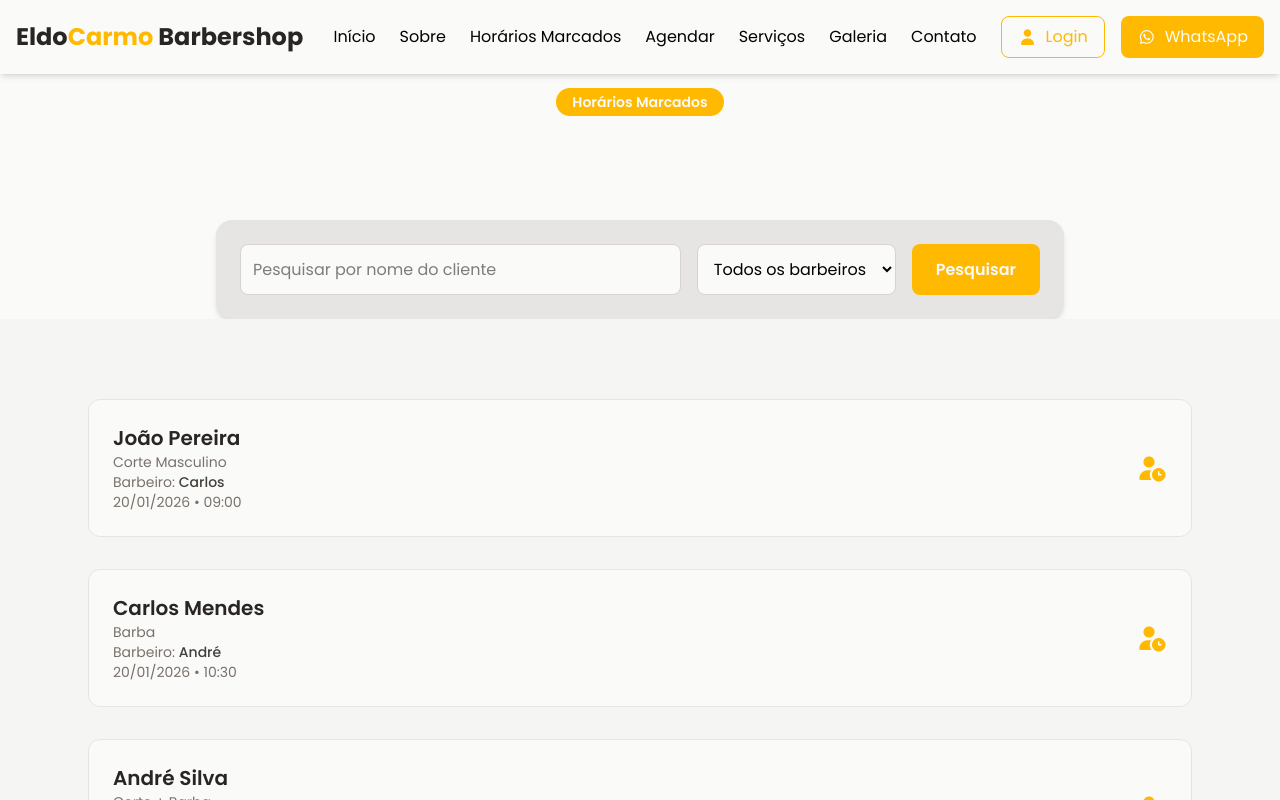
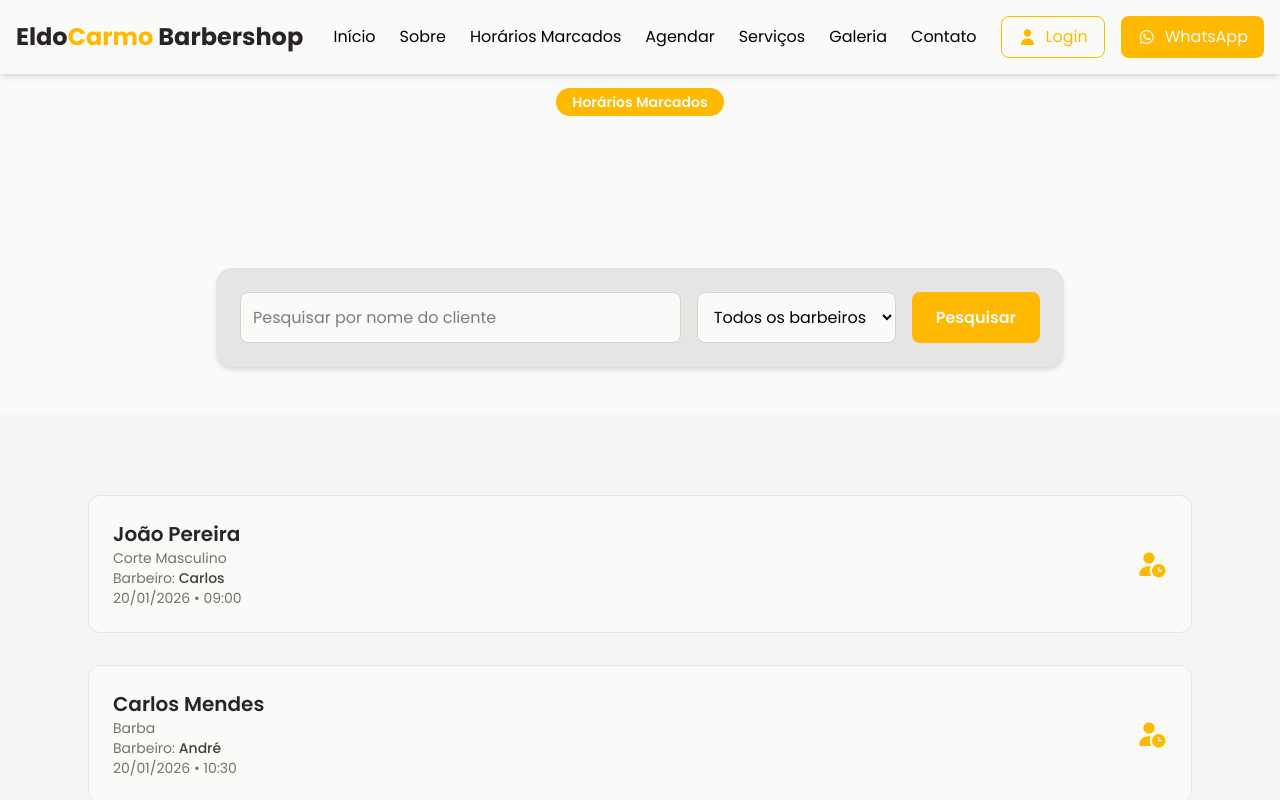
Before and after one commit to nsimba-afonso-nwayami/eldocarmo-barbershop, a React (Vite) app: page /horarios-marcados in a window 1280 px wide. Shown: the top 800 px of the page. Built offline with nearby package versions, Linux system fonts and the light colour scheme.

Commit message:
Alterações pontuais

```diff
--- a/src/pages/site/HorariosMarcados.jsx
+++ b/src/pages/site/HorariosMarcados.jsx
@@ -96,7 +96,7 @@ export default function HorariosMarcados() {
       </section>
 
       {/* PESQUISA */}
-      <section className=" bg-stone-50">
+      <section className="py-12 bg-stone-50">
         <div className="max-w-4xl mx-auto px-6">
           <form className="bg-stone-200 p-6 rounded-2xl shadow-md flex flex-col md:flex-row gap-4">
             <input
```
